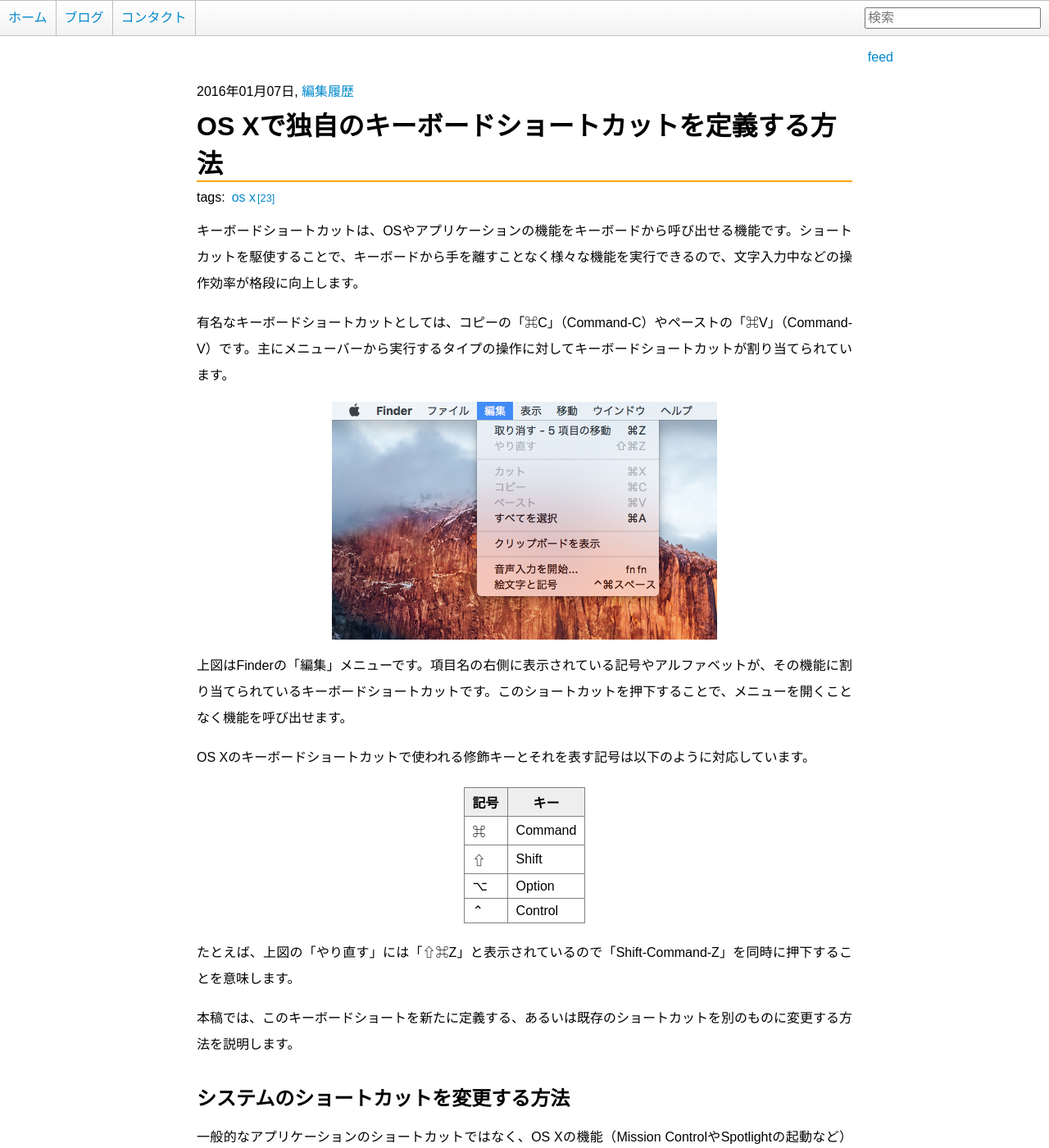
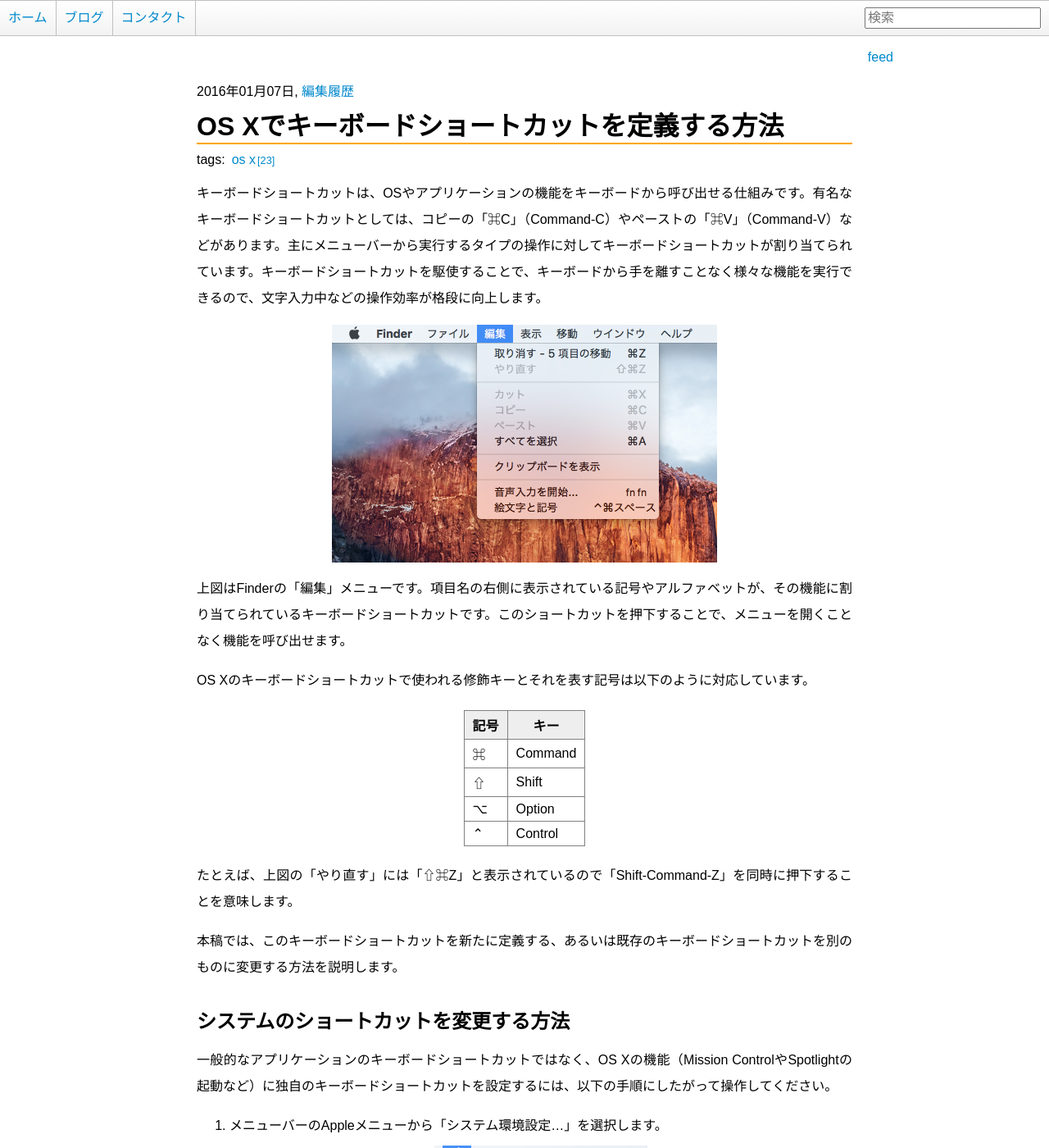
Before and after one commit to GenjiApp/genjiapp.github.io, a Jekyll site: the page built from _posts/2016-01-07-os-x-custom-keyboard-shortcut.md, in a window 1280 px wide and 1400 px high. Shown: the whole window at 82% size. Built offline with Jekyll 4.4.1, drawn with Linux system fonts in a browser that asks for light colours; Markdown is read by kramdown in place of the engine named in the settings; some of the changed text lies outside the part shown.

Commit message:
fix post '2016-01-07-os-x-custom-keyboard-shortcut'

```diff
--- a/_posts/2016-01-07-os-x-custom-keyboard-shortcut.md
+++ b/_posts/2016-01-07-os-x-custom-keyboard-shortcut.md
@@ -1,11 +1,9 @@
 ---
-title: OS Xで独自のキーボードショートカットを定義する方法
+title: OS Xでキーボードショートカットを定義する方法
 layout: post
 tags: [os x]
 ---
-キーボードショートカットは、OSやアプリケーションの機能をキーボードから呼び出せる機能です。ショートカットを駆使することで、キーボードから手を離すことなく様々な機能を実行できるので、文字入力中などの操作効率が格段に向上します。
-
-有名なキーボードショートカットとしては、コピーの「⌘C」（Command-C）やペーストの「⌘V」（Command-V）です。主にメニューバーから実行するタイプの操作に対してキーボードショートカットが割り当てられています。
+キーボードショートカットは、OSやアプリケーションの機能をキーボードから呼び出せる仕組みです。有名なキーボードショートカットとしては、コピーの「⌘C」（Command-C）やペーストの「⌘V」（Command-V）などがあります。主にメニューバーから実行するタイプの操作に対してキーボードショートカットが割り当てられています。キーボードショートカットを駆使することで、キーボードから手を離すことなく様々な機能を実行できるので、文字入力中などの操作効率が格段に向上します。
 
 ![](/blog/img/20160107/01.png)
 
@@ -43,11 +41,11 @@ OS Xのキーボードショートカットで使われる修飾キーとそれ
 
 たとえば、上図の「やり直す」には「⇧⌘Z」と表示されているので「Shift-Command-Z」を同時に押下することを意味します。
 
-本稿では、このキーボードショートを新たに定義する、あるいは既存のショートカットを別のものに変更する方法を説明します。
+本稿では、このキーボードショートカットを新たに定義する、あるいは既存のキーボードショートカットを別のものに変更する方法を説明します。
 
 ## システムのショートカットを変更する方法
 
-一般的なアプリケーションのショートカットではなく、OS Xの機能（Mission ControlやSpotlightの起動など）に独自のキーボードショートカットを設定するには、以下の手順にしたがって操作してください。
+一般的なアプリケーションのキーボードショートカットではなく、OS Xの機能（Mission ControlやSpotlightの起動など）に独自のキーボードショートカットを設定するには、以下の手順にしたがって操作してください。
 
 1. メニューバーのAppleメニューから「システム環境設定...」を選択します。
 
```
